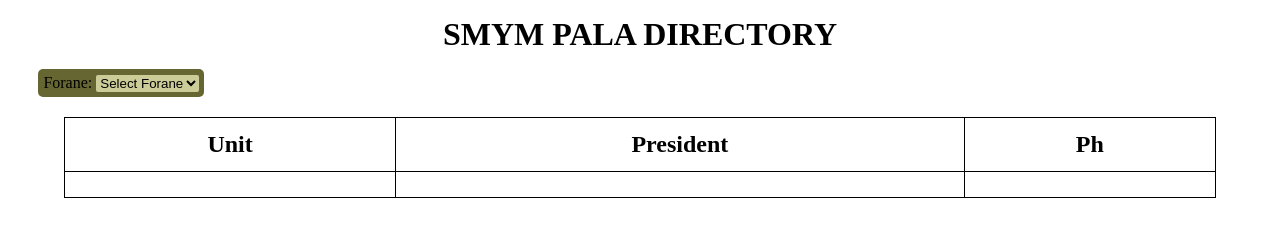
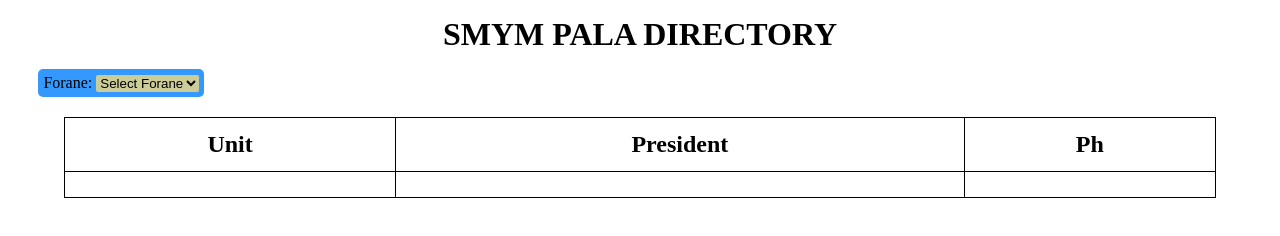
Before and after one commit to Jovit-Mathew236/SMYM-PALA-Directory, a plain HTML site: page index.html in a window 1280 px wide. Drawn offline with nearby package versions, Linux system fonts and the light colour scheme; no server answers.

Commit message:
Update style.css

```diff
--- a/style.css
+++ b/style.css
@@ -11,7 +11,7 @@ h1 {
 
 .form-group {
     margin-left: 3vw;
-    background-color: #666633;
+    background-color: #3399FF;
     width: fit-content;
     border-radius: 5px;
     padding: 5px;
```
